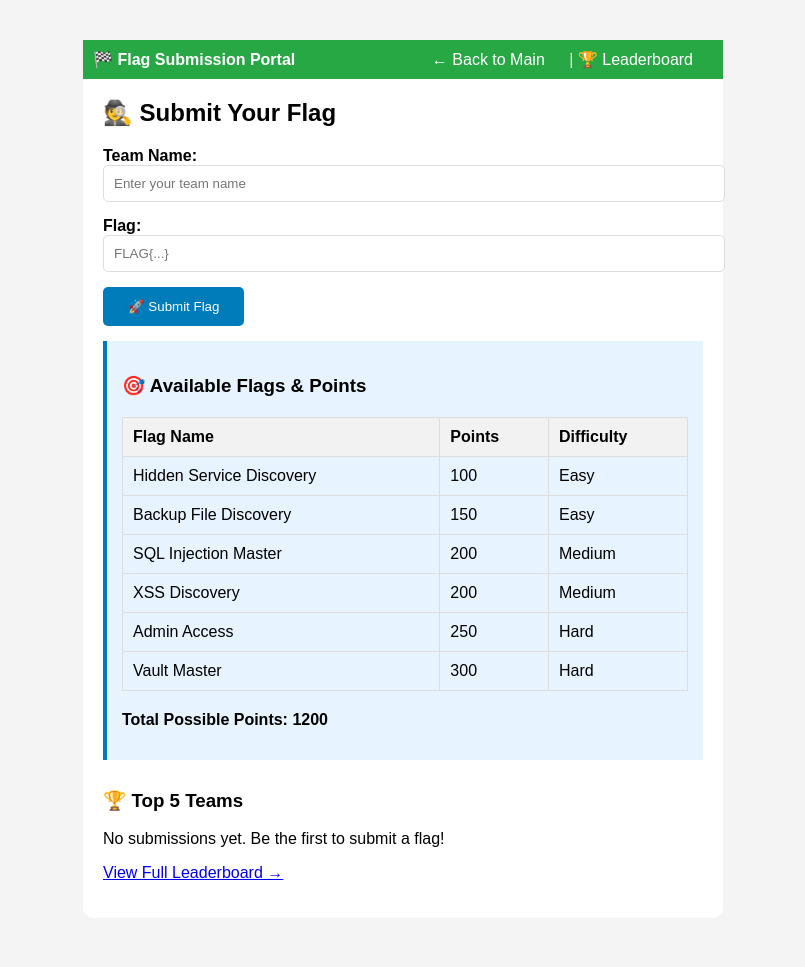
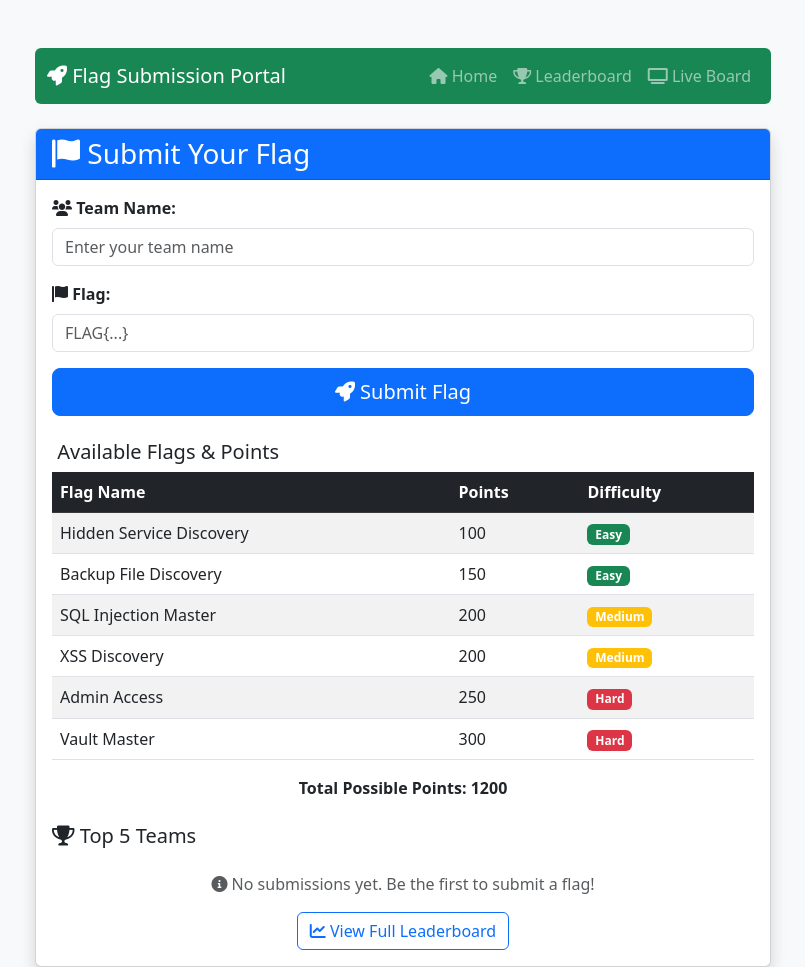
Before and after one commit to FiqriAulia/MysteryCTF, a PHP site: page /submit.php in a window 1280 px wide. Shown: the whole page, without its empty margins (237-1042 px from the left). Before the commit the page ends 880 px from the top, so only its background shows below. Run offline with PHP 8.4, Linux system fonts and the light colour scheme; data that the repository does not hold is empty.

Commit message:
Fix environment variables and apply consistent Bootstrap design to all PHP files

```diff
--- a/web/submit.php
+++ b/web/submit.php
@@ -1,41 +1,6 @@
-<!DOCTYPE html>
-<html>
-<head>
-    <title>Flag Submission - Mystery Corporation CTF</title>
-    <style>
-        body { font-family: Arial, sans-serif; margin: 40px; background: #f4f4f4; }
-        .container { max-width: 600px; margin: 0 auto; background: white; padding: 20px; border-radius: 10px; }
-        .nav { background: #28a745; color: white; padding: 10px; margin: -20px -20px 20px -20px; }
-        .nav a { color: white; text-decoration: none; margin-right: 20px; }
-        .form-group { margin: 15px 0; }
-        input[type="text"] { width: 100%; padding: 10px; border: 1px solid #ddd; border-radius: 5px; }
-        button { background: #007cba; color: white; padding: 12px 25px; border: none; cursor: pointer; border-radius: 5px; }
-        button:hover { background: #005a8b; }
-        .success { background: #d4edda; color: #155724; padding: 15px; border: 1px solid #c3e6cb; border-radius: 5px; margin: 15px 0; }
-        .error { background: #f8d7da; color: #721c24; padding: 15px; border: 1px solid #f5c6cb; border-radius: 5px; margin: 15px 0; }
-        .flag-info { background: #e7f3ff; padding: 15px; border-left: 4px solid #007cba; margin: 15px 0; }
-        .leaderboard { margin-top: 30px; }
-        table { width: 100%; border-collapse: collapse; margin: 20px 0; }
-        th, td { border: 1px solid #ddd; padding: 10px; text-align: left; }
-        th { background: #f2f2f2; }
-        .rank-1 { background: #ffd700; }
-        .rank-2 { background: #c0c0c0; }
-        .rank-3 { background: #cd7f32; }
-    </style>
-</head>
-<body>
-    <div class="container">
-        <div class="nav">
-            <strong>🏁 Flag Submission Portal</strong>
-            <span style="float: right;">
-                <a href="index.php">← Back to Main</a> |
-                <a href="leaderboard.php">🏆 Leaderboard</a>
-            </span>
-        </div>
+<?php
+session_start();
 
-        <h2>🕵️ Submit Your Flag</h2>
-
-        <?php
 $conn = new mysqli(
     getenv('DB_HOST') ?: 'db',
     getenv('DB_USER') ?: 'root',
@@ -73,7 +38,7 @@
     $flag_content = trim($_POST['flag_content']);
 
     if (empty($team_name) || empty($flag_content)) {
-                echo "<div class='error'>❌ Team name and flag are required!</div>";
+        $error = "Team name and flag are required!";
     } elseif (isset($flags[$flag_content])) {
         $flag_info = $flags[$flag_content];
 
@@ -85,7 +50,7 @@
         $result = $check_stmt->get_result();
 
         if ($result->num_rows > 0) {
-                    echo "<div class='error'>⚠️ Flag already submitted by team '$team_name'!</div>";
+            $error = "Flag already submitted by team '$team_name'!";
         } else {
             // Insert new flag submission
             $insert_query = "INSERT INTO flag_submissions (team_name, flag_content, points, flag_name) VALUES (?, ?, ?, ?)";
@@ -93,52 +58,96 @@
             $insert_stmt->bind_param("ssis", $team_name, $flag_content, $flag_info['points'], $flag_info['name']);
 
             if ($insert_stmt->execute()) {
-                        echo "<div class='success'>
-                            🎉 <strong>FLAG ACCEPTED!</strong><br>
-                            Team: <strong>$team_name</strong><br>
-                            Flag: <strong>{$flag_info['name']}</strong><br>
-                            Points: <strong>{$flag_info['points']}</strong>
-                        </div>";
+                $success = "FLAG ACCEPTED! Team: $team_name | Flag: {$flag_info['name']} | Points: {$flag_info['points']}";
             } else {
-                        echo "<div class='error'>❌ Error submitting flag. Please try again.</div>";
+                $error = "Error submitting flag. Please try again.";
             }
         }
     } else {
-                echo "<div class='error'>❌ Invalid flag! Please check your flag format.</div>";
+        $error = "Invalid flag! Please check your flag format.";
     }
 }
 ?>
+<!DOCTYPE html>
+<html>
+<head>
+    <title>Flag Submission - Mystery Corporation CTF</title>
+    <link href="https://cdn.jsdelivr.net/npm/bootstrap@5.3.0/dist/css/bootstrap.min.css" rel="stylesheet">
+    <link href="https://cdnjs.cloudflare.com/ajax/libs/font-awesome/6.0.0/css/all.min.css" rel="stylesheet">
+</head>
+<body class="bg-light">
+    <div class="container mt-5">
+        <div class="row justify-content-center">
+            <div class="col-lg-8">
+                <nav class="navbar navbar-expand-lg navbar-dark bg-success mb-4 rounded">
+                    <div class="container-fluid">
+                        <span class="navbar-brand"><i class="fas fa-rocket"></i> Flag Submission Portal</span>
+                        <div class="navbar-nav ms-auto">
+                            <a href="index.php" class="nav-link"><i class="fas fa-home"></i> Home</a>
+                            <a href="leaderboard.php" class="nav-link"><i class="fas fa-trophy"></i> Leaderboard</a>
+                            <a href="realtime-leaderboard.php" class="nav-link"><i class="fas fa-tv"></i> Live Board</a>
+                        </div>
+                    </div>
+                </nav>
+
+                <div class="card shadow">
+                    <div class="card-header bg-primary text-white">
+                        <h3 class="mb-0"><i class="fas fa-flag"></i> Submit Your Flag</h3>
+                    </div>
+                    <div class="card-body">
+
+                        <?php if (isset($success)): ?>
+                        <div class="alert alert-success">
+                            <i class="fas fa-check-circle"></i> <strong><?php echo $success; ?></strong>
+                        </div>
+                        <?php endif; ?>
+
+                        <?php if (isset($error)): ?>
+                        <div class="alert alert-danger">
+                            <i class="fas fa-exclamation-triangle"></i> <?php echo $error; ?>
+                        </div>
+                        <?php endif; ?>
 
                         <form method="POST">
-            <div class="form-group">
-                <label><strong>Team Name:</strong></label>
-                <input type="text" name="team_name" placeholder="Enter your team name" required
+                            <div class="mb-3">
+                                <label class="form-label"><i class="fas fa-users"></i> <strong>Team Name:</strong></label>
+                                <input type="text" name="team_name" class="form-control" placeholder="Enter your team name" required
                                        value="<?php echo isset($_POST['team_name']) ? htmlspecialchars($_POST['team_name']) : ''; ?>">
                             </div>
-            <div class="form-group">
-                <label><strong>Flag:</strong></label>
-                <input type="text" name="flag_content" placeholder="FLAG{...}" required>
+                            <div class="mb-3">
+                                <label class="form-label"><i class="fas fa-flag"></i> <strong>Flag:</strong></label>
+                                <input type="text" name="flag_content" class="form-control" placeholder="FLAG{...}" required>
                             </div>
-            <button type="submit" name="submit_flag">🚀 Submit Flag</button>
+                            <div class="d-grid">
+                                <button type="submit" name="submit_flag" class="btn btn-primary btn-lg">
+                                    <i class="fas fa-rocket"></i> Submit Flag
+                                </button>
+                            </div>
                         </form>
 
-        <div class="flag-info">
-            <h3>🎯 Available Flags & Points</h3>
-            <table>
+                        <div class="mt-4">
+                            <h5><i class="fas fa-target"></i> Available Flags & Points</h5>
+                            <div class="table-responsive">
+                                <table class="table table-striped">
+                                    <thead class="table-dark">
                                         <tr><th>Flag Name</th><th>Points</th><th>Difficulty</th></tr>
-                <tr><td>Hidden Service Discovery</td><td>100</td><td>Easy</td></tr>
-                <tr><td>Backup File Discovery</td><td>150</td><td>Easy</td></tr>
-                <tr><td>SQL Injection Master</td><td>200</td><td>Medium</td></tr>
-                <tr><td>XSS Discovery</td><td>200</td><td>Medium</td></tr>
-                <tr><td>Admin Access</td><td>250</td><td>Hard</td></tr>
-                <tr><td>Vault Master</td><td>300</td><td>Hard</td></tr>
+                                    </thead>
+                                    <tbody>
+                                        <tr><td>Hidden Service Discovery</td><td>100</td><td><span class="badge bg-success">Easy</span></td></tr>
+                                        <tr><td>Backup File Discovery</td><td>150</td><td><span class="badge bg-success">Easy</span></td></tr>
+                                        <tr><td>SQL Injection Master</td><td>200</td><td><span class="badge bg-warning">Medium</span></td></tr>
+                                        <tr><td>XSS Discovery</td><td>200</td><td><span class="badge bg-warning">Medium</span></td></tr>
+                                        <tr><td>Admin Access</td><td>250</td><td><span class="badge bg-danger">Hard</span></td></tr>
+                                        <tr><td>Vault Master</td><td>300</td><td><span class="badge bg-danger">Hard</span></td></tr>
+                                    </tbody>
                                 </table>
-            <p><strong>Total Possible Points: 1200</strong></p>
+                            </div>
+                            <p class="text-center"><strong>Total Possible Points: 1200</strong></p>
                         </div>
 
                         <!-- Mini Leaderboard -->
-        <div class="leaderboard">
-            <h3>🏆 Top 5 Teams</h3>
+                        <div class="mt-4">
+                            <h5><i class="fas fa-trophy"></i> Top 5 Teams</h5>
                             <?php
                             $leaderboard_query = "SELECT team_name, SUM(points) as total_points, COUNT(*) as flags_found
                                                  FROM flag_submissions
@@ -148,31 +157,44 @@
                             $leaderboard_result = $conn->query($leaderboard_query);
 
                             if ($leaderboard_result && $leaderboard_result->num_rows > 0) {
-                echo "<table>";
-                echo "<tr><th>Rank</th><th>Team</th><th>Points</th><th>Flags</th></tr>";
+                                echo "<div class='table-responsive'>";
+                                echo "<table class='table table-sm'>";
+                                echo "<thead class='table-secondary'><tr><th>Rank</th><th>Team</th><th>Points</th><th>Flags</th></tr></thead><tbody>";
 
                                 $rank = 1;
                                 while ($row = $leaderboard_result->fetch_assoc()) {
                                     $rank_class = '';
-                    if ($rank == 1) $rank_class = 'rank-1';
-                    elseif ($rank == 2) $rank_class = 'rank-2';
-                    elseif ($rank == 3) $rank_class = 'rank-3';
+                                    if ($rank == 1) $rank_class = 'table-warning';
+                                    elseif ($rank == 2) $rank_class = 'table-secondary';
+                                    elseif ($rank == 3) $rank_class = 'table-info';
 
                                     echo "<tr class='$rank_class'>";
-                    echo "<td>#$rank</td>";
+                                    echo "<td><strong>#$rank</strong></td>";
                                     echo "<td>" . htmlspecialchars($row['team_name']) . "</td>";
-                    echo "<td>" . $row['total_points'] . "</td>";
+                                    echo "<td><strong>" . $row['total_points'] . "</strong></td>";
                                     echo "<td>" . $row['flags_found'] . "/6</td>";
                                     echo "</tr>";
                                     $rank++;
                                 }
-                echo "</table>";
+                                echo "</tbody></table></div>";
                             } else {
-                echo "<p>No submissions yet. Be the first to submit a flag!</p>";
+                                echo "<div class='text-center text-muted py-3'>";
+                                echo "<i class='fas fa-info-circle'></i> No submissions yet. Be the first to submit a flag!";
+                                echo "</div>";
                             }
                             ?>
-            <p><a href="leaderboard.php">View Full Leaderboard →</a></p>
+                            <div class="text-center">
+                                <a href="leaderboard.php" class="btn btn-outline-primary">
+                                    <i class="fas fa-chart-line"></i> View Full Leaderboard
+                                </a>
                             </div>
                         </div>
+                    </div>
+                </div>
+            </div>
+        </div>
+    </div>
+
+    <script src="https://cdn.jsdelivr.net/npm/bootstrap@5.3.0/dist/js/bootstrap.bundle.min.js"></script>
 </body>
 </html>
```
Also changed, not shown: web/admin/admin_dashboard.php (+7 -2 lines), web/admin/secrets.php (+6 -1 lines), web/dashboard.php (+98 -62 lines), README.md, 3 other files. Lines whose indentation alone changed are shown as unchanged.
